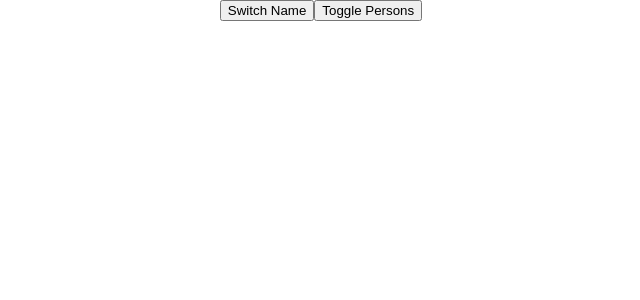
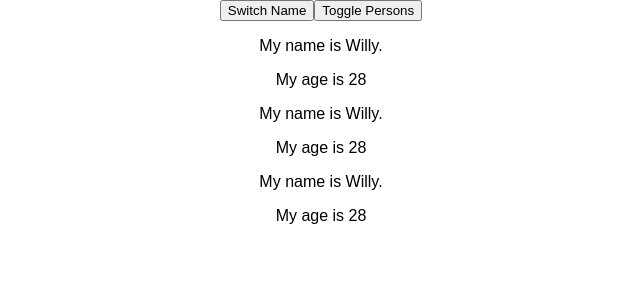
Before and after one commit to WillyLu326/React-Application, a React (Create React App) app: page / in a window 1280 px wide. Shown: the top 300 px of the page, without its empty margins (319-959 px from the left). Built offline with nearby package versions, Linux system fonts and the light colour scheme.

Commit message:
add Person components

```diff
--- a/src/App.js
+++ b/src/App.js
@@ -13,11 +13,25 @@ class App extends Component {
     showPersons: true
   }
 
+
+
   render() {
     return (
       <div className="App">
         <button>Switch Name</button>
         <button>Toggle Persons</button>
+
+        {
+          this.state.showPersons ? (
+            <div>
+              <Person />
+              <Person />
+              <Person />
+            </div>
+          ) : null
+        }
+
+
       </div>
     );
   }
```
